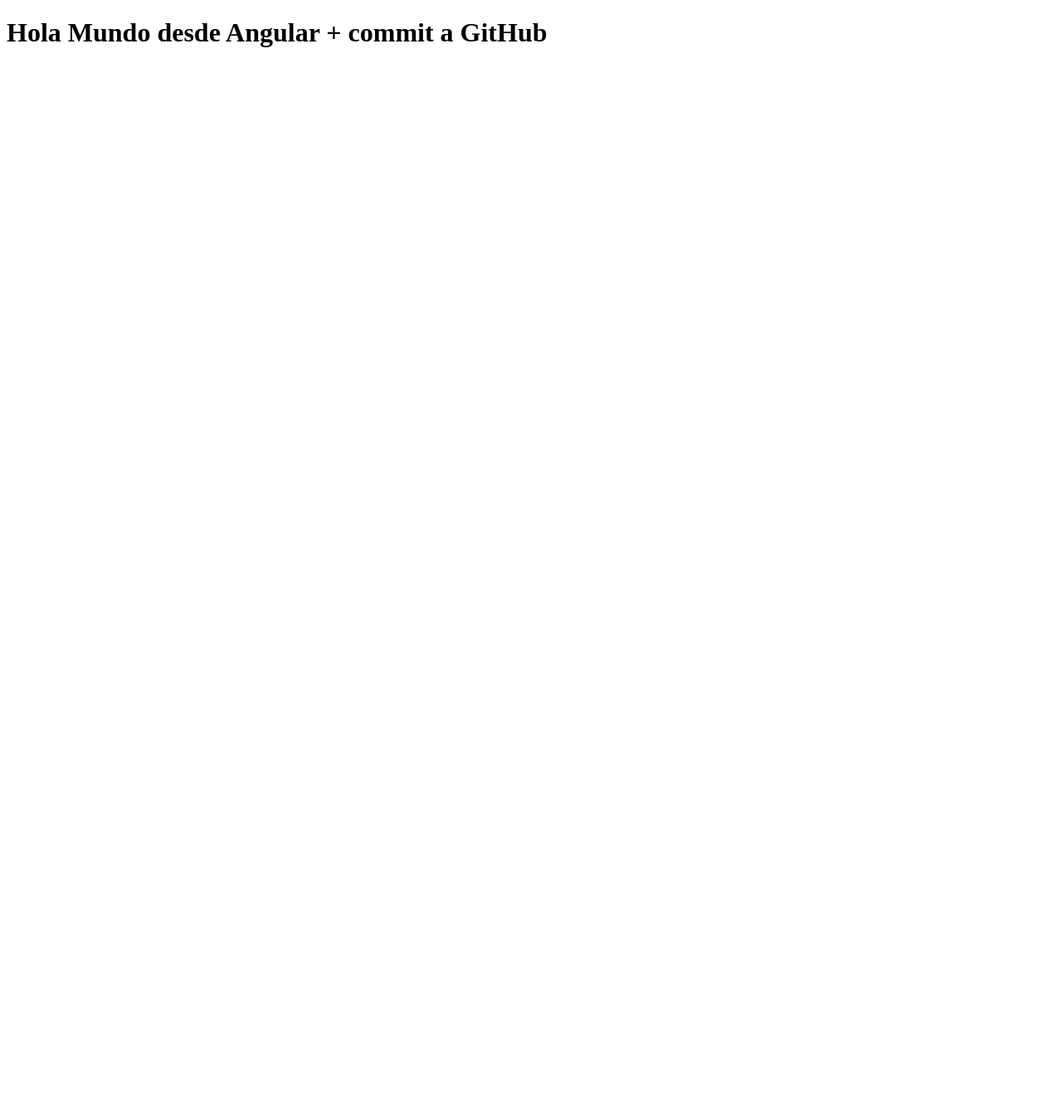
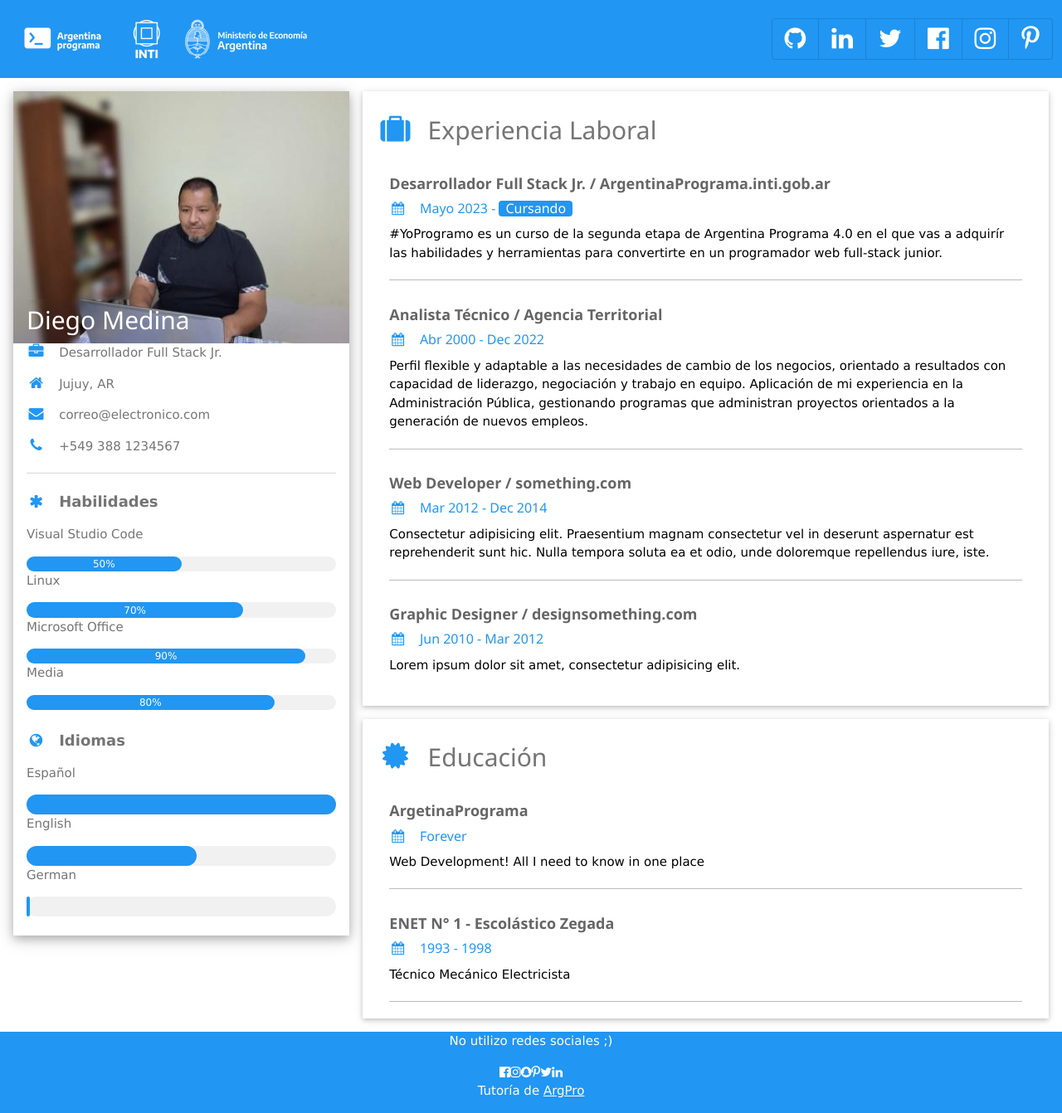
Before and after one commit to med1na/portfolio-FrontEnd, an Angular app: page / in a window 1280 px wide. Shown: the whole page at 83% size. Before the commit the page ends 800 px from the top, so only its background shows below. Built offline with nearby package versions, Linux system fonts and the light colour scheme.

Commit message:
pasando la maqueta en general para posteriormente crear componentes

```diff
--- a/src/app/app.component.html
+++ b/src/app/app.component.html
@@ -1,2 +1,163 @@
-<h1>Hola Mundo desde Angular + commit a GitHub</h1>
+<nav class="navbar navbar-expand-lg w3-blue">
+    <div class="container-fluid">
+        <a class="navbar-brand" href="#">
+            <img src="assets/logo_ap.png" alt="Logo Argentina Programa" class="w-100">
+        </a>
+        <!--Lista Desordenada para las redes sociales y login-->
+        <ul class="list-group list-group-horizontal">
+            <li class="list-group-item">
+                <a href="https://github.com/med1na" target="_blank"><i class="fa fa-github fa-2x text-white"></i></a>
+            </li>
+            <li class="list-group-item">
+                <a href="https://ar.linkedin.com/in/diego-m-1a842b231?trk=people-guest_people_search-card" target="_blank"><i class="fa fa-linkedin fa-2x text-white"></i></a>
+            </li>
+            <li class="list-group-item">
+                <a href="https://twitter.com/argprograma" target="_blank"><i class="fa fa-twitter fa-2x text-white"></i></a>
+            </li>
+            <li class="list-group-item">
+                <a href="https://www.facebook.com/people/Argentina-Programa-40/100084956654182/" target="_blank"><i class="fa fa-facebook-official  fa-2x text-white"></i></a>
+            </li>
+            <li class="list-group-item">
+                <a href="https://www.instagram.com/argentinaprograma4.0/" target="_blank"><i class="fa fa-instagram fa-2x text-white"></i></a>
+            </li>
+            <li class="list-group-item">
+                <a href=""><i class="fa fa-pinterest-p fa-2x text-white"></i></a>
+            </li>
+        </ul>
+    </div>
+</nav>
+
+<div class="w3-content w3-margin-top" style="max-width:1400px;">
+
+    <!-- Grilla -->
+    <div class="w3-row-padding">
+
+      <!-- Columna Izquierda-->
+      <div class="w3-third">
+
+        <div class="w3-white w3-text-grey w3-card-4">
+          <div class="w3-display-container">
+            <img src="assets/fotoperfil.jpg" style="width:100%" alt="Diego">
+            <div class="w3-display-bottomleft w3-container w3-text-white">
+              <h2>Diego Medina</h2>
+            </div>
+          </div>
+          <div class="w3-container">
+            <p><i class="fa fa-briefcase fa-fw w3-margin-right w3-large w3-text-blue"></i>Desarrollador Full Stack Jr.</p>
+            <p><i class="fa fa-home fa-fw w3-margin-right w3-large w3-text-blue"></i>Jujuy, AR</p>
+            <p><i class="fa fa-envelope fa-fw w3-margin-right w3-large w3-text-blue"></i>correo@electronico.com</p>
+            <p><i class="fa fa-phone fa-fw w3-margin-right w3-large w3-text-blue"></i>+549 388 1234567</p>
+            <hr>
+
+            <p class="w3-large"><b><i class="fa fa-asterisk fa-fw w3-margin-right w3-text-blue"></i>Habilidades</b></p>
+            <p>Visual Studio Code</p>
+            <div class="w3-light-grey w3-round-xlarge w3-small">
+              <div class="w3-container w3-center w3-round-xlarge w3-blue" style="width:50%">50%</div>
+            </div>
+            <p>Linux</p>
+            <div class="w3-light-grey w3-round-xlarge w3-small">
+              <div class="w3-container w3-center w3-round-xlarge w3-blue" style="width:70%">
+                <div class="w3-center w3-text-white">70%</div>
+              </div>
+            </div>
+            <p>Microsoft Office</p>
+            <div class="w3-light-grey w3-round-xlarge w3-small">
+              <div class="w3-container w3-center w3-round-xlarge w3-blue" style="width:90%">90%</div>
+            </div>
+            <p>Media</p>
+            <div class="w3-light-grey w3-round-xlarge w3-small">
+              <div class="w3-container w3-center w3-round-xlarge w3-blue" style="width:80%">80%</div>
+            </div>
+            <br>
+
+            <p class="w3-large w3-text-theme"><b><i class="fa fa-globe fa-fw w3-margin-right w3-text-blue"></i>Idiomas</b></p>
+            <p>Español</p>
+            <div class="w3-light-grey w3-round-xlarge">
+              <div class="w3-round-xlarge w3-blue" style="height:24px;width:100%"></div>
+            </div>
+            <p>English</p>
+            <div class="w3-light-grey w3-round-xlarge">
+              <div class="w3-round-xlarge w3-blue" style="height:24px;width:55%"></div>
+            </div>
+            <p>German</p>
+            <div class="w3-light-grey w3-round-xlarge">
+              <div class="w3-round-xlarge w3-blue" style="height:24px;width:1%"></div>
+            </div>
+            <br>
+          </div>
+        </div><br>
+
+      <!-- Fin de Columna Izquierda -->
+      </div>
+
+      <!-- Columna Derecha -->
+      <div class="w3-twothird">
+
+        <div class="w3-container w3-card w3-white w3-margin-bottom">
+          <h2 class="w3-text-grey w3-padding-16"><i class="fa fa-suitcase fa-fw w3-margin-right w3-xxlarge w3-text-blue"></i>Experiencia Laboral</h2>
+          <div class="w3-container">
+            <h5 class="w3-opacity"><b>Desarrollador Full Stack Jr. / ArgentinaPrograma.inti.gob.ar</b></h5>
+            <h6 class="w3-text-blue"><i class="fa fa-calendar fa-fw w3-margin-right"></i>Mayo 2023 - <span class="w3-tag w3-blue w3-round">Cursando</span></h6>
+            <p>#YoProgramo es un curso de la segunda etapa de Argentina Programa 4.0 en el que vas a adquirír las habilidades y herramientas para convertirte en un programador web full-stack junior.</p>
+            <hr>
+          </div>
+          <div class="w3-container">
+            <h5 class="w3-opacity"><b>Analista Técnico / Agencia Territorial</b></h5>
+            <h6 class="w3-text-blue"><i class="fa fa-calendar fa-fw w3-margin-right"></i>Abr 2000 - Dec 2022</h6>
+            <p>Perfil flexible y adaptable a las necesidades de cambio de los negocios, orientado a resultados con capacidad de liderazgo, negociación y trabajo en equipo.
+              Aplicación de mi experiencia en la Administración Pública, gestionando programas que administran proyectos orientados a la generación de nuevos empleos.</p>
+            <hr>
+          </div>
+          <div class="w3-container">
+            <h5 class="w3-opacity"><b>Web Developer / something.com</b></h5>
+            <h6 class="w3-text-blue"><i class="fa fa-calendar fa-fw w3-margin-right"></i>Mar 2012 - Dec 2014</h6>
+            <p>Consectetur adipisicing elit. Praesentium magnam consectetur vel in deserunt aspernatur est reprehenderit sunt hic. Nulla tempora soluta ea et odio, unde doloremque repellendus iure, iste.</p>
+            <hr>
+          </div>
+          <div class="w3-container">
+            <h5 class="w3-opacity"><b>Graphic Designer / designsomething.com</b></h5>
+            <h6 class="w3-text-blue"><i class="fa fa-calendar fa-fw w3-margin-right"></i>Jun 2010 - Mar 2012</h6>
+            <p>Lorem ipsum dolor sit amet, consectetur adipisicing elit. </p><br>
+          </div>
+        </div>
+
+        <div class="w3-container w3-card w3-white">
+          <h2 class="w3-text-grey w3-padding-16"><i class="fa fa-certificate fa-fw w3-margin-right w3-xxlarge w3-text-blue"></i>Educación</h2>
+          <div class="w3-container">
+            <h5 class="w3-opacity"><b>ArgetinaPrograma</b></h5>
+            <h6 class="w3-text-blue"><i class="fa fa-calendar fa-fw w3-margin-right"></i>Forever</h6>
+            <p>Web Development! All I need to know in one place</p>
+            <hr>
+          </div>
+          <div class="w3-container">
+            <h5 class="w3-opacity"><b>ENET N° 1 - Escolástico Zegada</b></h5>
+            <h6 class="w3-text-blue"><i class="fa fa-calendar fa-fw w3-margin-right"></i>1993 - 1998</h6>
+            <p>Técnico Mecánico Electricista</p>
+            <hr>
+          </div>
+        </div>
+
+      <!-- Fin Columna Derecha -->
+      </div>
+
+    <!-- Fin Grilla -->
+    </div>
+
+    <!-- Fin Contenedor de ppagina -->
+  </div>
+
+    <!-- Pie de pagina -->
+
+  <footer class="w3-container w3-blue w3-center w3-margin-top">
+    <p>No utilizo redes sociales ;)</p>
+    <i class="fa fa-facebook-official w3-hover-opacity"></i>
+    <i class="fa fa-instagram w3-hover-opacity"></i>
+    <i class="fa fa-snapchat w3-hover-opacity"></i>
+    <i class="fa fa-pinterest-p w3-hover-opacity"></i>
+    <i class="fa fa-twitter w3-hover-opacity"></i>
+    <i class="fa fa-linkedin w3-hover-opacity"></i>
+    <p>Tutoría de <a href="https://argentinaprograma.inti.gob.ar/" target="_blank">ArgPro</a></p>
+  </footer>
+
+
 <router-outlet></router-outlet>
--- /dev/null
+++ b/src/assets/css/styles.css
@@ -0,0 +1,33 @@
+
+/*Selector de clase*/
+.bg-black{
+    background-color: black;
+}
+
+.list-group-item{
+    background-color: transparent;
+}
+
+.fa-brands.fa-linkedin.fa-2x:hover {
+    color: #0d7ce4 !important;
+}
+
+section.banner {
+    background-image: url(/images/fondo2.png);
+    width: 100%;
+    height: 35vh;
+    background-repeat: no-repeat;
+    position: relative;
+    background-size: cover;
+    -webkit-background-size: cover;
+    -moz-background-size: cover;
+    -o-background-size: cover;
+    -msn-background-size: cover;
+}
+
+h1.intro{
+    padding-top: 10%;
+}
+h2.intro{
+    font-size: 3.5rem;
+}
--- a/src/index.html
+++ b/src/index.html
@@ -2,10 +2,19 @@
 <html lang="en">
 <head>
   <meta charset="utf-8">
-  <title>PortfolioFrontEnd</title>
+  <title>Diego Medina</title>
   <base href="/">
   <meta name="viewport" content="width=device-width, initial-scale=1">
   <link rel="icon" type="image/x-icon" href="favicon.ico">
+
+  <link rel="stylesheet" href="https://www.w3schools.com/w3css/4/w3.css">
+  <link rel='stylesheet' href='https://fonts.googleapis.com/css?family=Roboto'>
+  <link rel="stylesheet" href="https://cdnjs.cloudflare.com/ajax/libs/font-awesome/4.7.0/css/font-awesome.min.css">
+
+  <link rel="stylesheet" href="https://cdn.jsdelivr.net/npm/bootstrap@5.0.1/dist/css/bootstrap.min.css"
+    integrity="sha384-+0n0xVW2eSR5OomGNYDnhzAbDsOXxcvSN1TPprVMTNDbiYZCxYbOOl7+AMvyTG2x" crossorigin="anonymous">
+  <link rel="stylesheet" href="assets/css/styles.css">
+
 </head>
 <body>
   <app-root></app-root>
--- a/src/styles.css
+++ b/src/styles.css
@@ -1 +1,4 @@
 /* You can add global styles to this file, and also import other style files */
+@import 'https://www.w3schools.com/w3css/4/w3.css';
+@import 'https://fonts.googleapis.com/css?family=Roboto';
+@import 'https://cdnjs.cloudflare.com/ajax/libs/font-awesome/4.7.0/css/font-awesome.min.css';
```
Also changed, not shown: src/assets/fotoperfil.jpg (added), src/assets/logo_ap.png (added).
